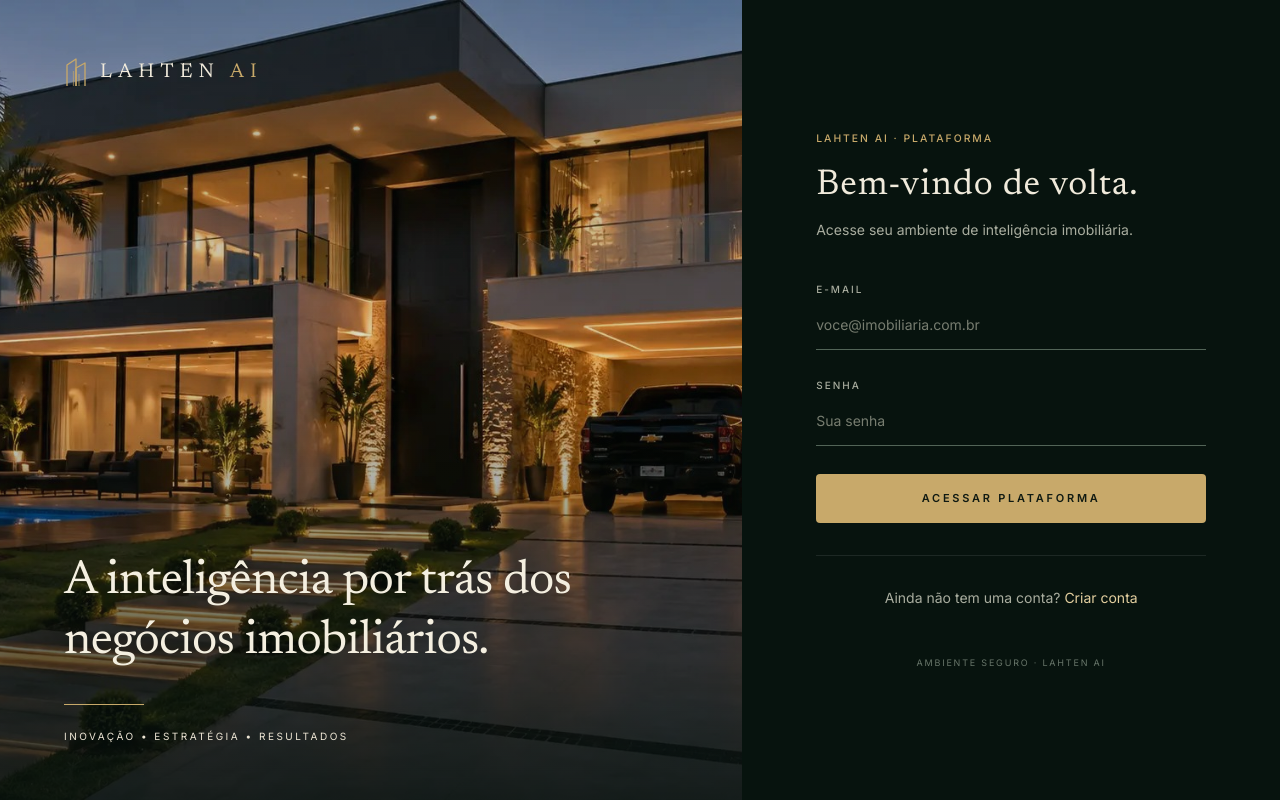
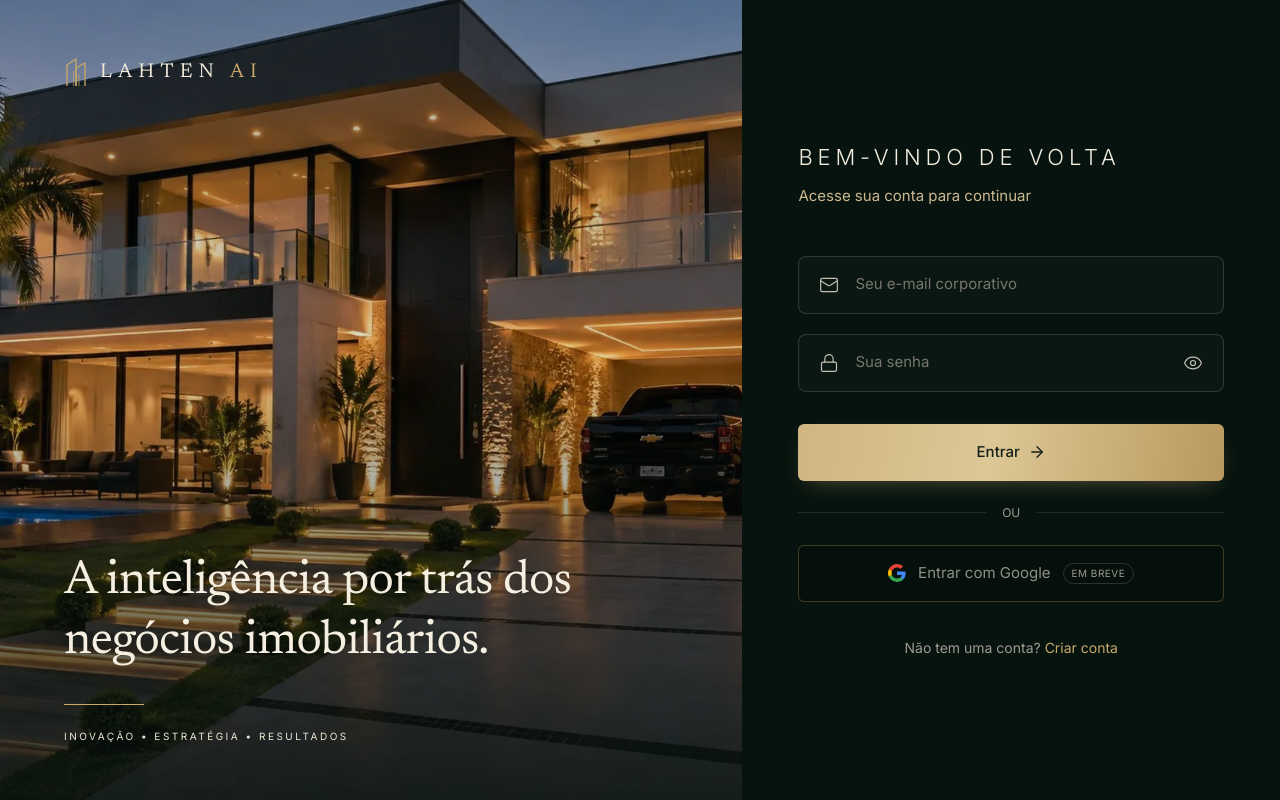
Before and after one commit to cardosoolauro-sys/lahten-ai2, a Next.js app: page /login in a window 1280 px wide. Built offline with nearby package versions, Linux system fonts and the light colour scheme; no server answers.

Commit message:
Update LoginForm.tsx

```diff
--- a/src/components/auth/LoginForm.tsx
+++ b/src/components/auth/LoginForm.tsx
@@ -1,99 +1,80 @@
-
 "use client";
 
-import { useState } from "react";
+import { useActionState, useState } from "react";
+import { ArrowRight, Eye, EyeOff, Lock, Mail } from "lucide-react";
 import { login, signup } from "@/lib/auth/actions";
 
+const fieldCls =
+  "flex h-[58px] items-center gap-4 rounded-lg border border-white/15 bg-white/[0.02] px-5 focus-within:border-electric";
 const inputCls =
-  "w-full border-0 border-b border-[#526457] bg-transparent px-0 py-3.5 text-sm text-[#f0eadb] outline-none placeholder:text-[#777d70] focus:border-[#c8a96a]";
+  "min-w-0 flex-1 bg-transparent text-[15px] text-[#ece7d8] outline-none placeholder:text-slate-500";
 
 export default function LoginForm({ notice }: { notice?: string }) {
   const [mode, setMode] = useState<"login" | "signup">("login");
+  const [showPassword, setShowPassword] = useState(false);
+  const [loginState, loginAction, loginPending] = useActionState(
+    login,
+    undefined
+  );
+  const [signupState, signupAction, signupPending] = useActionState(
+    signup,
+    undefined
+  );
+
   const isLogin = mode === "login";
+  const state = isLogin ? loginState : signupState;
+  const pending = isLogin ? loginPending : signupPending;
 
   return (
-    <div className="w-full max-w-[390px]">
-      <p className="eyebrow !text-[#c8a96a]">
-        LAHTEN AI · PLATAFORMA
-      </p>
-
-      <h2 className="mt-5 font-serif text-3xl font-normal tracking-wide text-[#f0eadb] sm:text-4xl">
-        {isLogin ? "Bem-vindo de volta." : "Comece sua jornada."}
+    <div className="w-full">
+      <h2 className="font-sans text-xl font-light tracking-[0.22em] text-[#f1ecdd] sm:text-[22px]">
+        {isLogin ? "BEM-VINDO DE VOLTA" : "CRIAR CONTA"}
       </h2>
-
-      <p className="mt-3 text-sm leading-6 text-[#a9ad9f]">
+      <p className="mt-3 text-[15px] text-[#cdb98f]">
         {isLogin
-          ? "Acesse seu ambiente de inteligência imobiliária."
-          : "Crie seu acesso para começar."}
+          ? "Acesse sua conta para continuar"
+          : "Cadastre-se para começar"}
       </p>
 
       {notice && (
-        <p className="mt-6 border-l-2 border-[#c8a96a] pl-3 text-sm leading-6 text-[#e3cf9f]">
+        <p className="mt-6 border-l-2 border-electric pl-3 text-sm text-electric-soft">
           {notice}
         </p>
       )}
 
       <form
         key={mode}
-        action={isLogin ? login : signup}
-        className="mt-10 space-y-7"
+        action={isLogin ? loginAction : signupAction}
+        className="mt-12 space-y-5"
       >
-        {!isLogin && (
-          <>
         <div>
-              <label htmlFor="full_name" className="mb-1 block text-[10px] font-medium uppercase tracking-[0.2em] text-[#a9ad9f]">
-                Nome completo
-              </label>
-              <input
-                id="full_name"
-                name="full_name"
-                type="text"
-                required
-                autoComplete="name"
-                placeholder="Seu nome"
-                className={inputCls}
-              />
-            </div>
-
-            <div>
-              <label htmlFor="org_name" className="mb-1 block text-[10px] font-medium uppercase tracking-[0.2em] text-[#a9ad9f]">
-                Nome da imobiliária
-              </label>
-              <input
-                id="org_name"
-                name="org_name"
-                type="text"
-                required
-                placeholder="Sua imobiliária"
-                className={inputCls}
-              />
-            </div>
-          </>
-        )}
-
-        <div>
-          <label htmlFor="email" className="mb-1 block text-[10px] font-medium uppercase tracking-[0.2em] text-[#a9ad9f]">
+          <label htmlFor="email" className="sr-only">
             E-mail
           </label>
+          <div className={fieldCls}>
+            <Mail size={20} strokeWidth={1.4} className="shrink-0 text-slate-300" />
             <input
               id="email"
               name="email"
               type="email"
               required
               autoComplete="email"
-            placeholder="voce@imobiliaria.com.br"
+              placeholder="Seu e-mail corporativo"
               className={inputCls}
             />
           </div>
+        </div>
 
         <div>
-          <label htmlFor="password" className="mb-1 block text-[10px] font-medium uppercase tracking-[0.2em] text-[#a9ad9f]">
+          <label htmlFor="password" className="sr-only">
             Senha
           </label>
+          <div className={fieldCls}>
+            <Lock size={20} strokeWidth={1.4} className="shrink-0 text-slate-300" />
             <input
               id="password"
               name="password"
-            type="password"
+              type={showPassword ? "text" : "password"}
               required
               minLength={8}
               maxLength={72}
@@ -101,32 +82,76 @@ export default function LoginForm({ notice }: { notice?: string }) {
               placeholder="Sua senha"
               className={inputCls}
             />
+            <button
+              type="button"
+              onClick={() => setShowPassword((v) => !v)}
+              aria-label={showPassword ? "Ocultar senha" : "Mostrar senha"}
+              className="shrink-0 text-slate-300 hover:text-white"
+            >
+              {showPassword ? (
+                <EyeOff size={20} strokeWidth={1.4} />
+              ) : (
+                <Eye size={20} strokeWidth={1.4} />
+              )}
+            </button>
           </div>
+        </div>
+
+        {state?.error && <p className="text-sm text-red-400">{state.error}</p>}
+        {state?.message && (
+          <p className="text-sm text-emerald-400">{state.message}</p>
+        )}
 
         <button
           type="submit"
-          className="w-full rounded-sm bg-[#c8a96a] px-5 py-4 text-[11px] font-semibold uppercase tracking-[0.25em] text-[#101a12] transition-all hover:bg-[#e3cf9f]"
+          disabled={pending}
+          style={{
+            background:
+              "linear-gradient(100deg, #cfb683 0%, #dcc796 45%, #b8995d 100%)",
+          }}
+          className="!mt-8 flex h-[57px] w-full items-center justify-center gap-2 rounded-md text-[15px] font-medium !text-[#14201a] shadow-[0_8px_24px_-12px_rgba(200,169,106,0.6)] transition-opacity hover:opacity-90 disabled:opacity-60"
         >
-          {isLogin ? "Acessar plataforma" : "Criar conta"}
+          {pending ? "Aguarde..." : isLogin ? "Entrar" : "Criar conta"}
+          {!pending && <ArrowRight size={18} strokeWidth={1.8} />}
         </button>
       </form>
 
-      <div className="my-8 h-px bg-white/[0.09]" />
+      <div className="mt-6 flex items-center gap-4 text-xs text-slate-400">
+        <span className="h-px flex-1 bg-white/10" />
+        OU
+        <span className="h-px flex-1 bg-white/10" />
+      </div>
 
-      <p className="text-center text-sm text-[#a9ad9f]">
-        {isLogin ? "Ainda não tem uma conta? " : "Já possui uma conta? "}
+      {/* Ainda não implementado: botão visível, porém desativado */}
+      <button
+        type="button"
+        disabled
+        aria-disabled="true"
+        title="Login com Google em breve"
+        className="mt-6 flex h-[57px] w-full cursor-not-allowed items-center justify-center gap-3 rounded-md border border-electric/30 bg-black/20 text-[15px] text-[#ece7d8]/60"
+      >
+        <svg viewBox="0 0 48 48" width="18" height="18" aria-hidden="true">
+          <path fill="#EA4335" d="M24 9.5c3.54 0 6.71 1.22 9.21 3.6l6.85-6.85C35.9 2.38 30.47 0 24 0 14.62 0 6.51 5.38 2.56 13.22l7.98 6.19C12.43 13.72 17.74 9.5 24 9.5z" />
+          <path fill="#4285F4" d="M46.98 24.55c0-1.57-.15-3.09-.38-4.55H24v9.02h12.94c-.58 2.96-2.26 5.48-4.78 7.18l7.73 6c4.51-4.18 7.09-10.36 7.09-17.65z" />
+          <path fill="#FBBC05" d="M10.53 28.59c-.48-1.45-.76-2.99-.76-4.59s.27-3.14.76-4.59l-7.98-6.19C.92 16.46 0 20.12 0 24c0 3.88.92 7.54 2.56 10.78l7.97-6.19z" />
+          <path fill="#34A853" d="M24 48c6.48 0 11.93-2.13 15.89-5.81l-7.73-6c-2.15 1.45-4.92 2.3-8.16 2.3-6.26 0-11.57-4.22-13.47-9.91l-7.98 6.19C6.51 42.62 14.62 48 24 48z" />
+        </svg>
+        Entrar com Google
+        <span className="rounded-full border border-white/15 px-2 py-0.5 text-[10px] uppercase tracking-wider text-slate-400">
+          Em breve
+        </span>
+      </button>
+
+      <p className="mt-9 text-center text-sm text-slate-400">
+        {isLogin ? "Não tem uma conta? " : "Já tem conta? "}
         <button
           type="button"
           onClick={() => setMode(isLogin ? "signup" : "login")}
-          className="text-[#e3cf9f] underline-offset-4 hover:underline"
+          className="text-electric hover:text-electric-soft"
         >
           {isLogin ? "Criar conta" : "Entrar"}
         </button>
       </p>
-
-      <p className="mt-12 text-center text-[9px] uppercase tracking-[0.2em] text-[#68766a]">
-        Ambiente seguro · LAHTEN AI
-      </p>
     </div>
   );
 }
```
Lines whose indentation alone changed are shown as unchanged.
